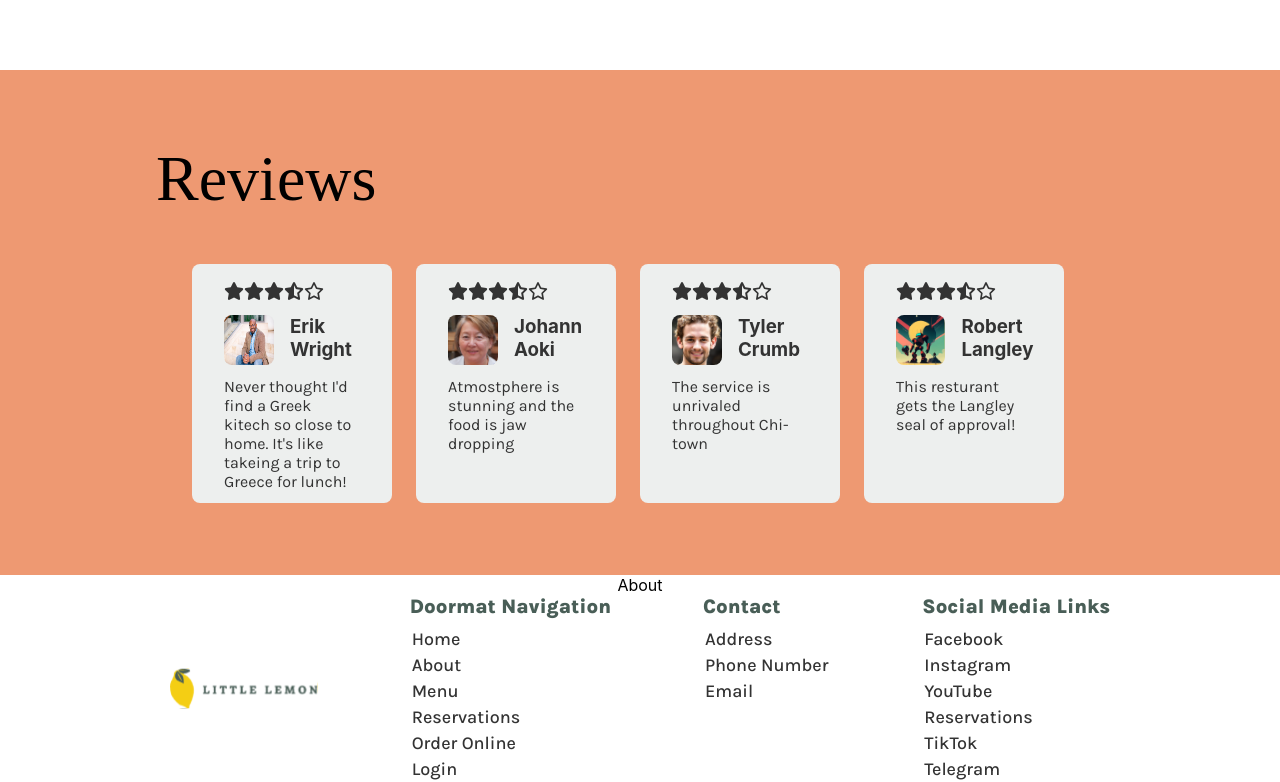
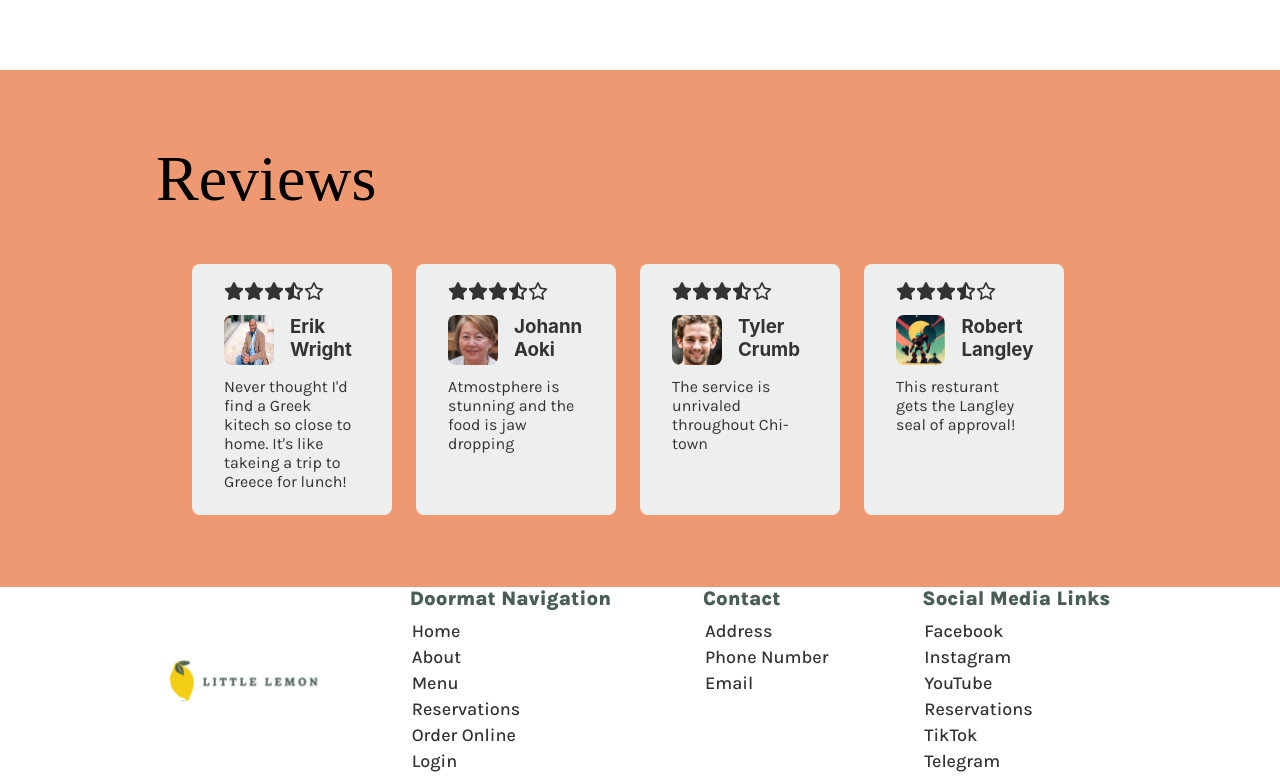
Before and after one commit to Kemenike/MetaCapstone, a React (Create React App) app: page / in a window 1280 px wide. Shown: the part 1172-1954 px from the top of the page. Built offline with nearby package versions, Linux system fonts and the light colour scheme; a web font is replaced by a local one.

Commit message:
Fialized CSS desgin.

```diff
--- a/src/components/About.jsx
+++ b/src/components/About.jsx
@@ -1,8 +1,17 @@
 import React from 'react'
+import './About.css'
 
 function About() {
   return (
-    <div>About</div>
+    <div className='about section__container'>
+      <section>
+
+      </section>
+      <section>
+
+      </section>
+
+    </div>
   )
 }
 
--- a/src/components/Testimiony.css
+++ b/src/components/Testimiony.css
@@ -21,5 +21,5 @@
 .testimony p {
     color: var(--secondary-grey);
     margin-top: 12px;
-    margin-bottom: 12px;
+    margin-bottom: 24px;
 }
```
Also changed, not shown: src/components/About.css (added).
